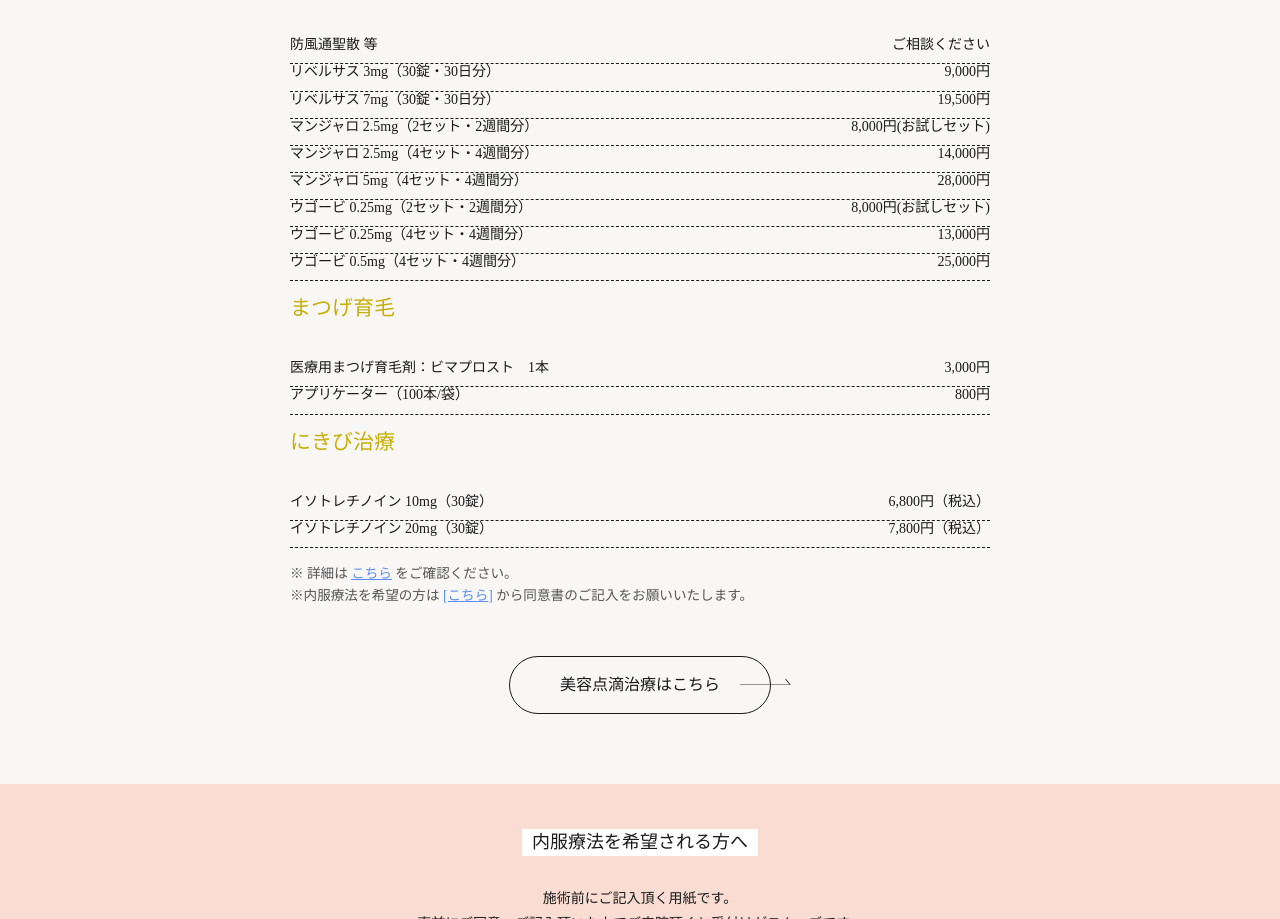
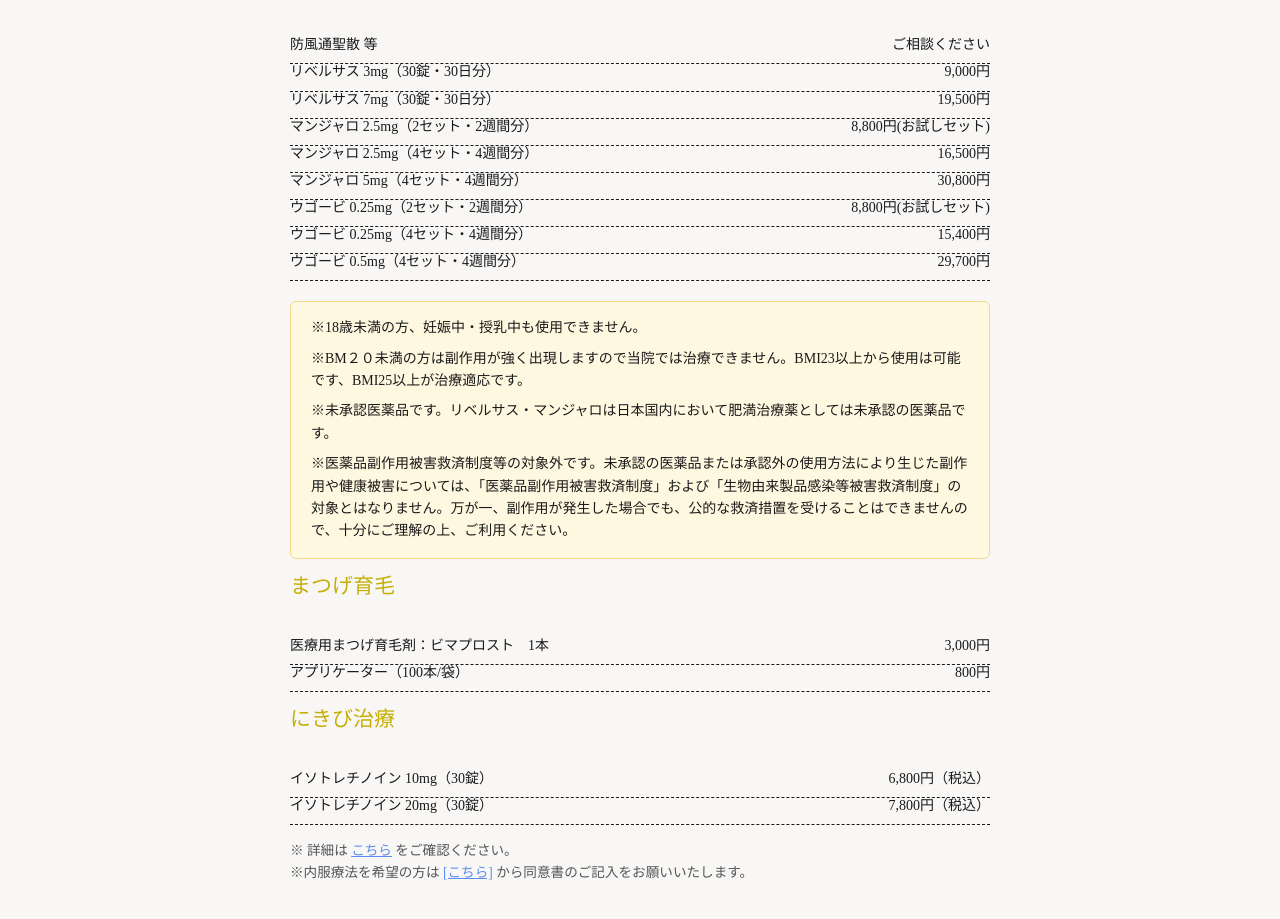
Before and after one commit to jin-roady/mirainaika, a plain HTML site: page oral.html in a window 1280 px wide. Shown: the part 1147-2066 px from the top of the page. Drawn offline with Linux system fonts and the light colour scheme; some packages are replaced by stand-ins of ours; a web font is replaced by a local one.

Commit message:
ダイエット更新

```diff
--- a/css/oral.css
+++ b/css/oral.css
@@ -89,3 +89,21 @@
 .note-oral-custom .note-oral-link:hover {
     opacity: 0.8;              /* hoverエフェクト */
 }
+
+.caution-list {
+    margin-top: 20px;       /* 上に余白 */
+    padding: 15px 20px;     /* 内側余白 */
+    background-color: #fff8e1; /* 薄い黄色背景 */
+    border: 1px solid #f0d98c; /* 枠線 */
+    border-radius: 6px;     /* 角丸 */
+    font-size: 14px;        /* 少し小さめ文字 */
+    line-height: 1.6;       /* 行間 */
+  }
+
+  .caution-list li {
+    margin-bottom: 8px;     /* 各項目の間隔 */
+  }
+
+  .caution-list li:last-child {
+    margin-bottom: 0;       /* 最後の項目の余白をなくす */
+  }
--- a/oral.html
+++ b/oral.html
@@ -119,29 +119,37 @@
 
 			<div>
 				<p>マンジャロ 2.5mg（2セット・2週間分）</p>
-				<p>8,000円(お試しセット)</p>
+				<p>8,800円(お試しセット)</p>
 			</div>
 			<div>
 				<p>マンジャロ 2.5mg（4セット・4週間分）</p>
-				<p>14,000円</p>
+				<p>16,500円</p>
 			</div>
 			<div>
 				<p>マンジャロ 5mg（4セット・4週間分）</p>
-				<p>28,000円</p>
+				<p>30,800円</p>
 			</div>
 
 			<div>
 				<p>ウゴービ 0.25mg（2セット・2週間分）</p>
-				<p>8,000円(お試しセット)</p>
+				<p>8,800円(お試しセット)</p>
 			</div>
 			<div>
 				<p>ウゴービ 0.25mg（4セット・4週間分）</p>
-				<p>13,000円</p>
+				<p>15,400円</p>
 			</div>
 			<div>
 				<p>ウゴービ 0.5mg（4セット・4週間分）</p>
-				<p>25,000円</p>
+				<p>29,700円</p>
 			</div>
+
+			<ul class="caution-list">
+				<li>※18歳未満の方、妊娠中・授乳中も使用できません。</li>
+				<li>※BM２０未満の方は副作用が強く出現しますので当院では治療できません。BMI23以上から使用は可能です、BMI25以上が治療適応です。</li>
+				<li>※未承認医薬品です。リベルサス・マンジャロは日本国内において肥満治療薬としては未承認の医薬品です。</li>
+				<li>※医薬品副作用被害救済制度等の対象外です。未承認の医薬品または承認外の使用方法により生じた副作用や健康被害については、「医薬品副作用被害救済制度」および「生物由来製品感染等被害救済制度」の対象とはなりません。万が一、副作用が発生した場合でも、公的な救済措置を受けることはできませんので、十分にご理解の上、ご利用ください。
+				</li>
+			</ul>
 
 			<h5>まつげ育毛</h5>
 			<div>
@@ -186,8 +194,8 @@
 					alt="自由診療問診票"></a>
 			<a href="document/underage-consent.pdf" class="docment-preview"><img src="images/document3.svg"
 					alt="医療レーザー治療ご説明・同意書"></a>
-			<a href="pdf/isotretinoin-acne-treatment_1.pdf" class="docment-preview" target="_blank"><img src="images/isotretinoin-acne-treatment.svg"
-					alt="イソトレチノイン内服 同意書"></a>
+			<a href="pdf/isotretinoin-acne-treatment_1.pdf" class="docment-preview" target="_blank"><img
+					src="images/isotretinoin-acne-treatment.svg" alt="イソトレチノイン内服 同意書"></a>
 		</div>
 	</section>
 
```
